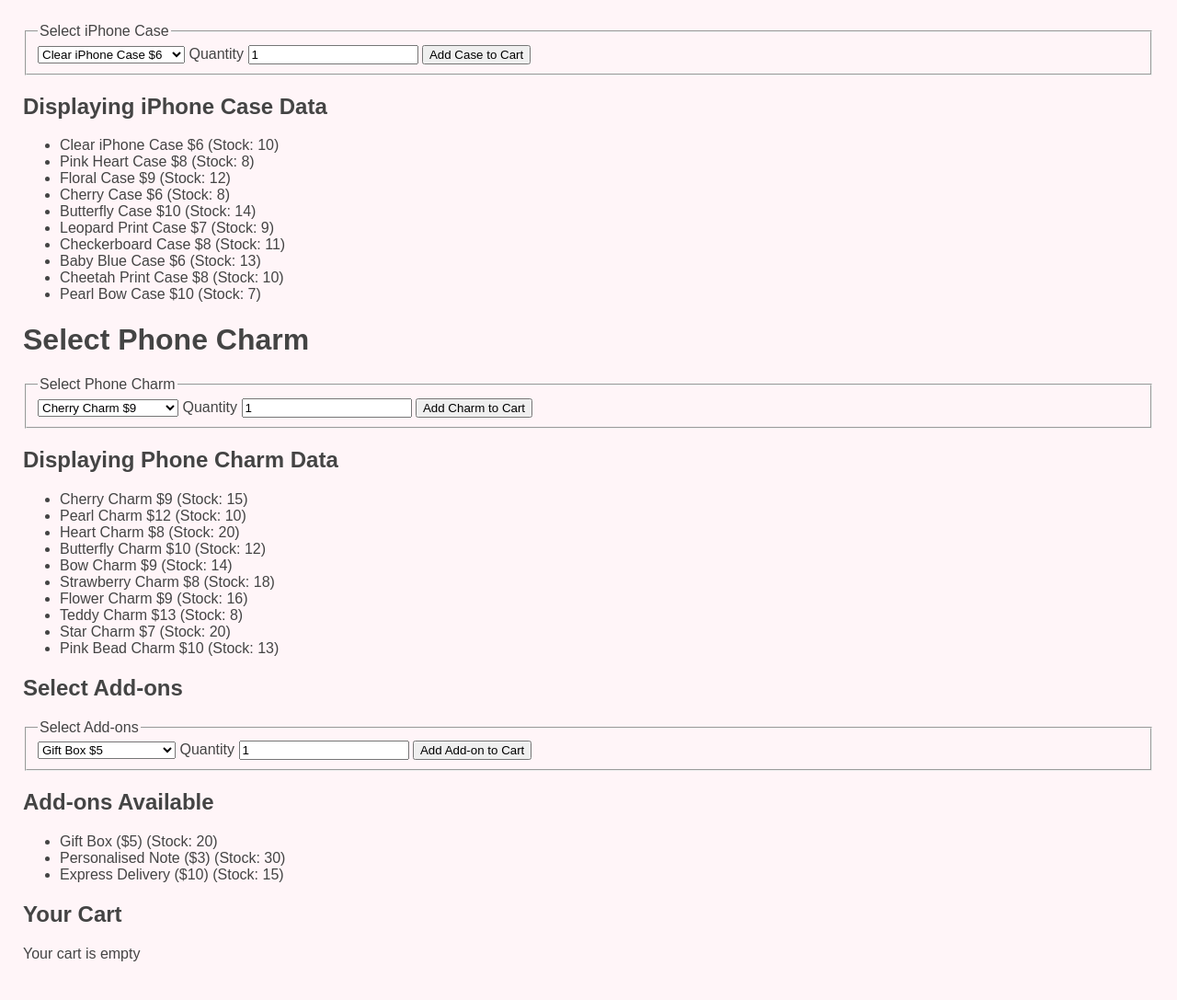
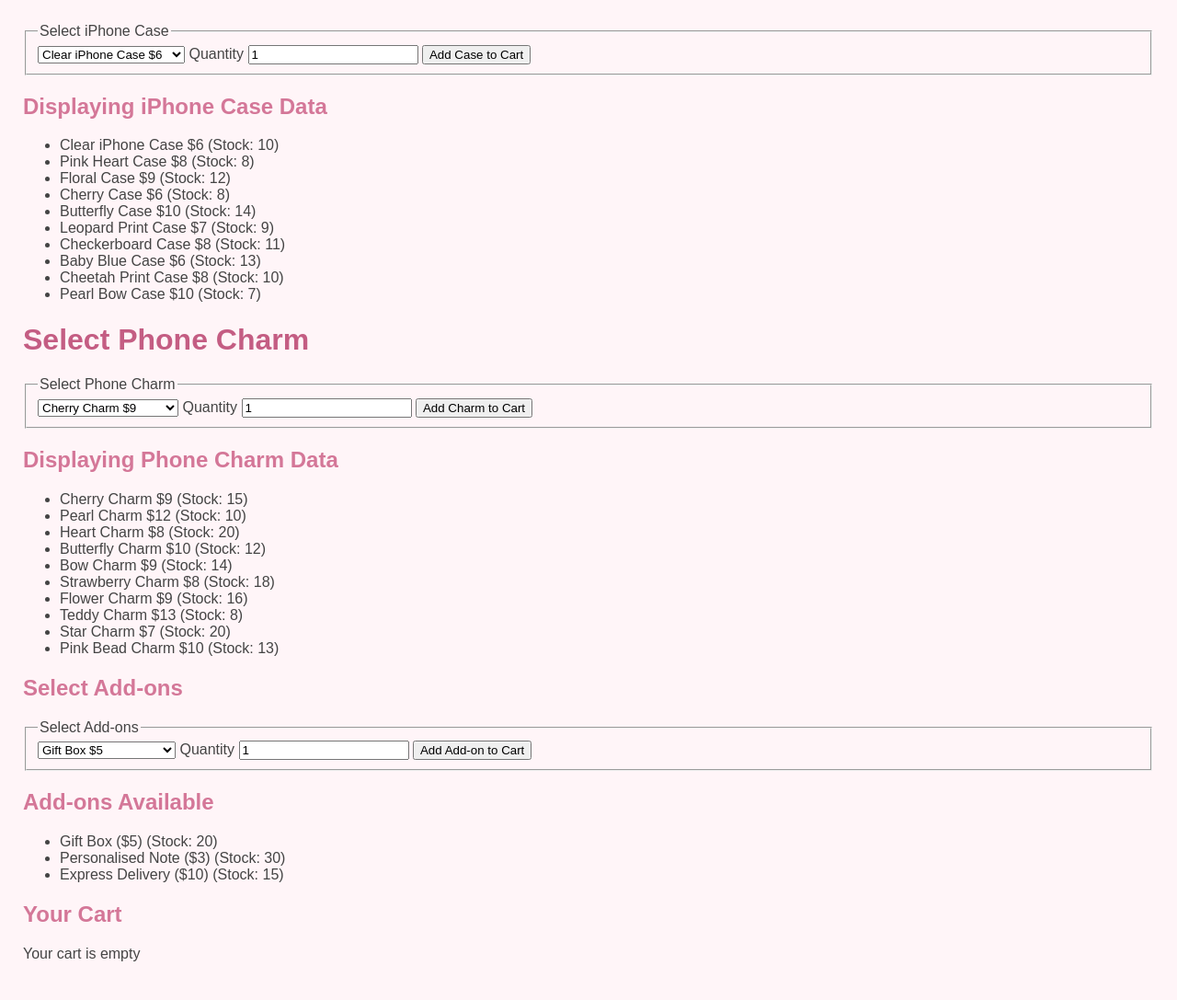
Before and after one commit to gursimrran/AS91896---AS91897--asses, a Flask app: page / in a window 1280 px wide. Shown: the whole page at 92% size. Run offline with Flask 3, Linux system fonts and the light colour scheme.

Commit message:
Styled main headings and added colour to section the headings.

```diff
--- a/static/css/style.css
+++ b/static/css/style.css
@@ -5,3 +5,11 @@ body {
     margin: 0;
     padding: 25px;
 }
+
+h1 {
+    color: #c45d83;
+}
+
+h2 {
+    color: #d47798;
+}
```
